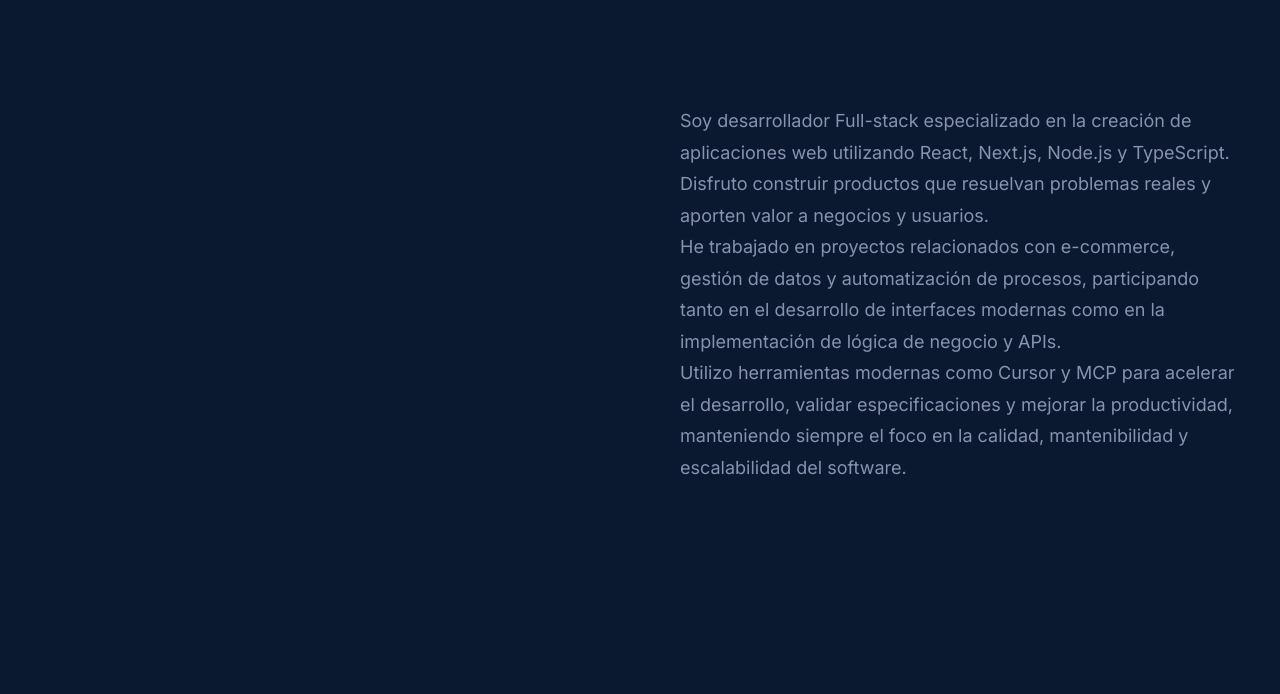
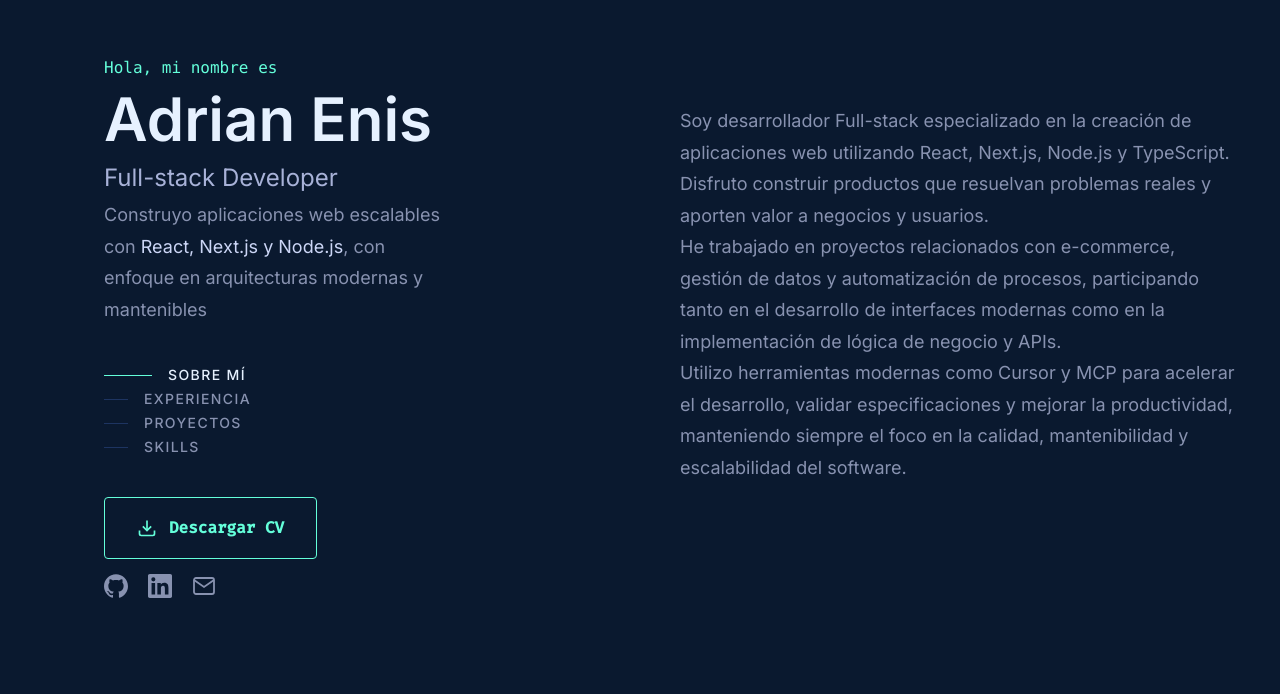
Before and after one commit to adrian-enis/my-portfoliov2, a Next.js app: page / in a window 1280 px wide. Shown: the part 106-800 px from the top of the page. Built offline with nearby package versions, Linux system fonts and the light colour scheme.

Commit message:
feat(content): remove AI-First from profile header

```diff
--- a/src/components/ui/ProfileHeader.tsx
+++ b/src/components/ui/ProfileHeader.tsx
@@ -12,14 +12,14 @@ export default function ProfileHeader({ showBio = true }: Props) {
         Adrian Enis
       </h1>
       <h2 className="text-xl sm:text-2xl text-(--color-slate-light) mb-6 leading-[1.75]">
-        Full-stack Developer · AI-First
+        Full-stack Developer
       </h2>
       {showBio && (
         <p className="text-(--color-slate) text-base sm:text-lg leading-[1.75] max-w-md">
           Construyo aplicaciones web escalables con{" "}
           <span className="text-(--color-slate-lighter)">React, Next.js y Node.js</span>,
-          con enfoque en arquitecturas{" "}
-          <span className="text-(--color-green)">AI-First</span>.
+          con enfoque en arquitecturas{" "} modernas y mantenibles
+
         </p>
       )}
     </div>
```
